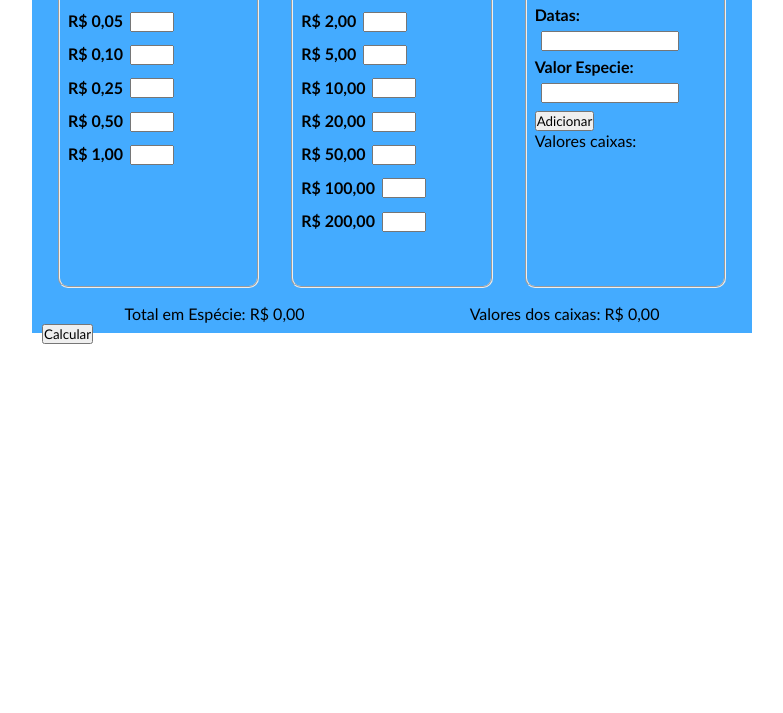
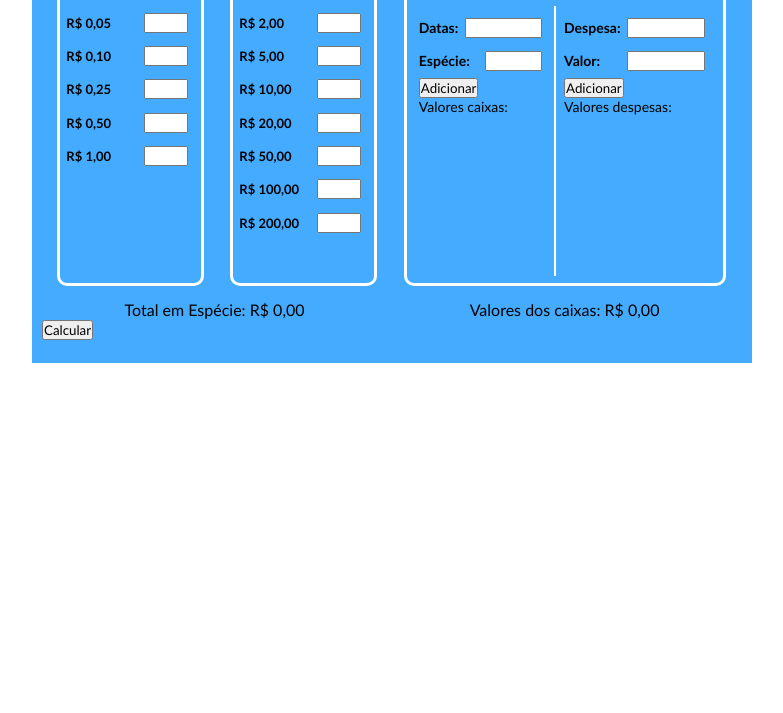
Before and after one commit to AdrielRosa2001/relatorios-caixas-webpage, a plain HTML site: page index.html in a window 1280 px wide. Shown: the part 87-800 px from the top of the page, without its empty margins (248-1031 px from the left). Drawn offline with nearby package versions, Linux system fonts and the light colour scheme.

Commit message:
Adicionado e estilizado a area de despesas (ainda sem interaçãojavascript)

```diff
--- a/index.html
+++ b/index.html
@@ -1,3 +1,4 @@
+<!-- ty -->
 <!DOCTYPE html>
 <html lang="en">
 <head>
@@ -19,7 +20,7 @@
         }
         .container_raiz {
             width: 700px;
-            height: 400px;
+            height: 430px;
             background-color: rgb(68, 171, 255);
             padding: 10px;
         }
@@ -30,7 +31,7 @@
         }
         .inputs_datas{
             margin-left: 1em;
-            width: 10em;
+            width: 5.5em;
             margin: 0.5em;
         }
         .container_main{
@@ -49,12 +50,31 @@
             margin: 1em;
             padding: 0.5em;
             border-radius: 10px;
-            width: 200px;
+            width: 128px;
             height: 290px;
+            font-size: 13px;
+            border: solid white;
+        }
+        .input_valores_box_adicionais{
+            margin: 1em;
+            padding: 0.5em;
+            border-radius: 10px;
+            width: 300px;
+            height: 290px;
+            font-size: 14px;
+            border: solid white;
+            display: flex;
+            flex-direction: row;
         }
         #listavalores{
             font-size: 12px;
             list-style: none;
+        }
+        .labels_contador{
+            display: flex;
+            flex-direction: row;
+            justify-content: space-between;
+            align-items: center;
         }
     </style>
 </head>
@@ -63,37 +83,47 @@
     <script src="https://cdnjs.cloudflare.com/ajax/libs/jquery.mask/1.14.11/jquery.mask.min.js"></script>
     <noscript>Seu navegador não tem suporte ou encontrasse com javascript desabilitado</noscript>
     <div class="container_raiz">
-        <h1>Calculadora de moedas</h1>
+        <div style="width: 100%; display: flex; justify-content: center; color: white;"><h1 style="text-shadow: 0px 2px 8px grey;">Calculadora de moedas</h1></div>
         <div class="container_main">
             <fieldset class="input_valores_box">
-                <legend><b>Moedas</b></legend>
-                <p><b>R$ 0,05</b><input class="inputs_valores" type="number" id="5cents" value=""></p>
-                <p><b>R$ 0,10</b><input class="inputs_valores" type="number" id="10cents" value=""></p>
-                <p><b>R$ 0,25</b><input class="inputs_valores" type="number" id="25cents" value=""></p>
-                <p><b>R$ 0,50</b><input class="inputs_valores" type="number" id="50cents" value=""></p>
-                <p><b>R$ 1,00</b><input class="inputs_valores" type="number" id="1real" value=""></p>
+                <legend style="color: white; font-size: 19px;"><b>Moedas</b></legend>
+                <p class="labels_contador"><b>R$ 0,05</b><input class="inputs_valores" type="number" id="5cents" value=""></p>
+                <p class="labels_contador"><b>R$ 0,10</b><input class="inputs_valores" type="number" id="10cents" value=""></p>
+                <p class="labels_contador"><b>R$ 0,25</b><input class="inputs_valores" type="number" id="25cents" value=""></p>
+                <p class="labels_contador"><b>R$ 0,50</b><input class="inputs_valores" type="number" id="50cents" value=""></p>
+                <p class="labels_contador"><b>R$ 1,00</b><input class="inputs_valores" type="number" id="1real" value=""></p>
             </fieldset>
             <fieldset class="input_valores_box">
-                <legend><b>Notas</b></legend>
-                <p><b>R$ 2,00</b><input class="inputs_valores" type="number" id="2reais" value=""></p>
-                <p><b>R$ 5,00</b><input class="inputs_valores" type="number" id="5reais" value=""></p>
-                <p><b>R$ 10,00</b><input class="inputs_valores" type="number" id="10reais" value=""></p>
-                <p><b>R$ 20,00</b><input class="inputs_valores" type="number" id="20reais" value=""></p>
-                <p><b>R$ 50,00</b><input class="inputs_valores" type="number" id="50reais" value=""></p>
-                <p><b>R$ 100,00</b><input class="inputs_valores" type="number" id="100reais" value=""></p>
-                <p><b>R$ 200,00</b><input class="inputs_valores" type="number" id="200reais" value=""></p>
+                <legend style="color: white; font-size: 19px;"><b>Notas</b></legend>
+                <p class="labels_contador"><b>R$ 2,00</b><input class="inputs_valores" type="number" id="2reais" value=""></p>
+                <p class="labels_contador"><b>R$ 5,00</b><input class="inputs_valores" type="number" id="5reais" value=""></p>
+                <p class="labels_contador"><b>R$ 10,00</b><input class="inputs_valores" type="number" id="10reais" value=""></p>
+                <p class="labels_contador"><b>R$ 20,00</b><input class="inputs_valores" type="number" id="20reais" value=""></p>
+                <p class="labels_contador"><b>R$ 50,00</b><input class="inputs_valores" type="number" id="50reais" value=""></p>
+                <p class="labels_contador"><b>R$ 100,00</b><input class="inputs_valores" type="number" id="100reais" value=""></p>
+                <p class="labels_contador"><b>R$ 200,00</b><input class="inputs_valores" type="number" id="200reais" value=""></p>
             </fieldset>
-            <fieldset class="input_valores_box">
-                <legend><b>Valores dos caixas</b></legend>
-                <p><b>Datas: </b><input class="inputs_datas" type="text" id="inputs_datas" value=""></p>
+            <fieldset class="input_valores_box_adicionais">
+                <legend style="color: white; font-size: 19px;"><b>Valores dos caixas</b></legend>
+                <fieldset style="border: none; padding: 5px; border-right: solid white 2px;">
+                    <p style="display: flex; flex-direction: row; justify-content: space-between; align-items: center;"><b>Datas: </b><input class="inputs_datas" type="text" id="inputs_datas" value=""></p>
                     <script type="text/javascript">
                         $("#inputs_datas").mask("00/00/0000");
                     </script>
-                <p><b>Valor Especie: </b><input class="inputs_datas" type="number" id="inputs_values" value=""></p>
+                    <p style="display: flex; flex-direction: row; justify-content: space-between; align-items: center;"><b>Espécie: </b><input class="inputs_datas" type="number" id="inputs_values" style="width: 4em;" value=""></p>
                     <button id="adicionar" onclick="adicionar()">Adicionar</button>
                     <p id="lista_valores_caixas">Valores caixas:</p>
                     <ul id="listavalores">
                     </ul>
+                </fieldset>
+                <fieldset style="border: none; padding: 5px; margin-left: 3px;">
+                    <p style="display: flex; flex-direction: row; justify-content: space-between; align-items: center;"><b>Despesa: </b><input class="inputs_datas" type="text"></p>
+                    <p style="display: flex; flex-direction: row; justify-content: space-between; align-items: center;"><b>Valor: </b><input class="inputs_datas" type="number"></p>
+                    <button id="adicionar_despesa" onclick="adicionar_despesa()">Adicionar</button>
+                    <p id="lista_valores_despesas">Valores despesas:</p>
+                    <ul id="lista_v_despesas">
+                    </ul>
+                </fieldset>
             </fieldset>
         </div>
         <div class="container_print_valores">
```
Lines whose indentation alone changed are shown as unchanged.
